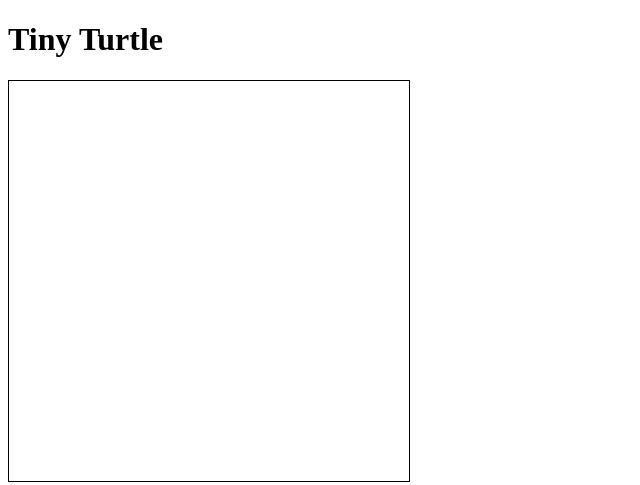
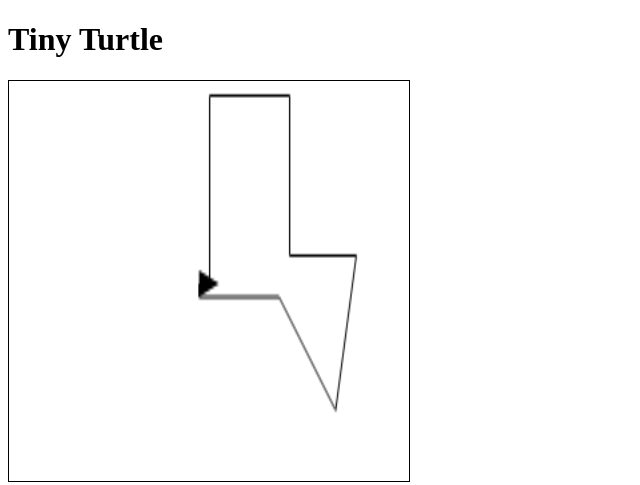
Before and after one commit to OSHAYE/tiny.turtle, a plain HTML site: page tiny-turtle/index.html in a window 1280 px wide. Shown: the whole page, without its empty margins (0-640 px from the left). Drawn offline with Linux system fonts and the light colour scheme.

Commit message:
tiny turtle

```diff
--- a/tiny-turtle/script.js
+++ b/tiny-turtle/script.js
@@ -1,2 +1,23 @@
 // JavaScript File
  TinyTurtle.apply(window);
+ /* global TinyTurtle */
+  /*global stamp*/
+  /*global forward*/
+  /*global right*/
+  forward(70);
+  right(90);
+  forward(60);
+  right(90);
+  forward(60);
+  left(90);
+  forward(50);
+  right(105);
+  forward(60);
+  right(120);
+  forward(60);
+  left(45);
+  forward(60);
+  right(90);
+  forward(5);
+  right(90);
+  stamp();
--- a/tiny-turtle/style.css
+++ b/tiny-turtle/style.css
@@ -2,5 +2,6 @@ canvas{
 
     height:400px;
     width: 400px;
-    border:1px, black, solid;
+    border-width:1px;
+    border-style:solid;
 }
```
Also changed, not shown: tiny-turtle/tinyTurtle.js (renamed from tiny-turtle/tinyturtle.js).
